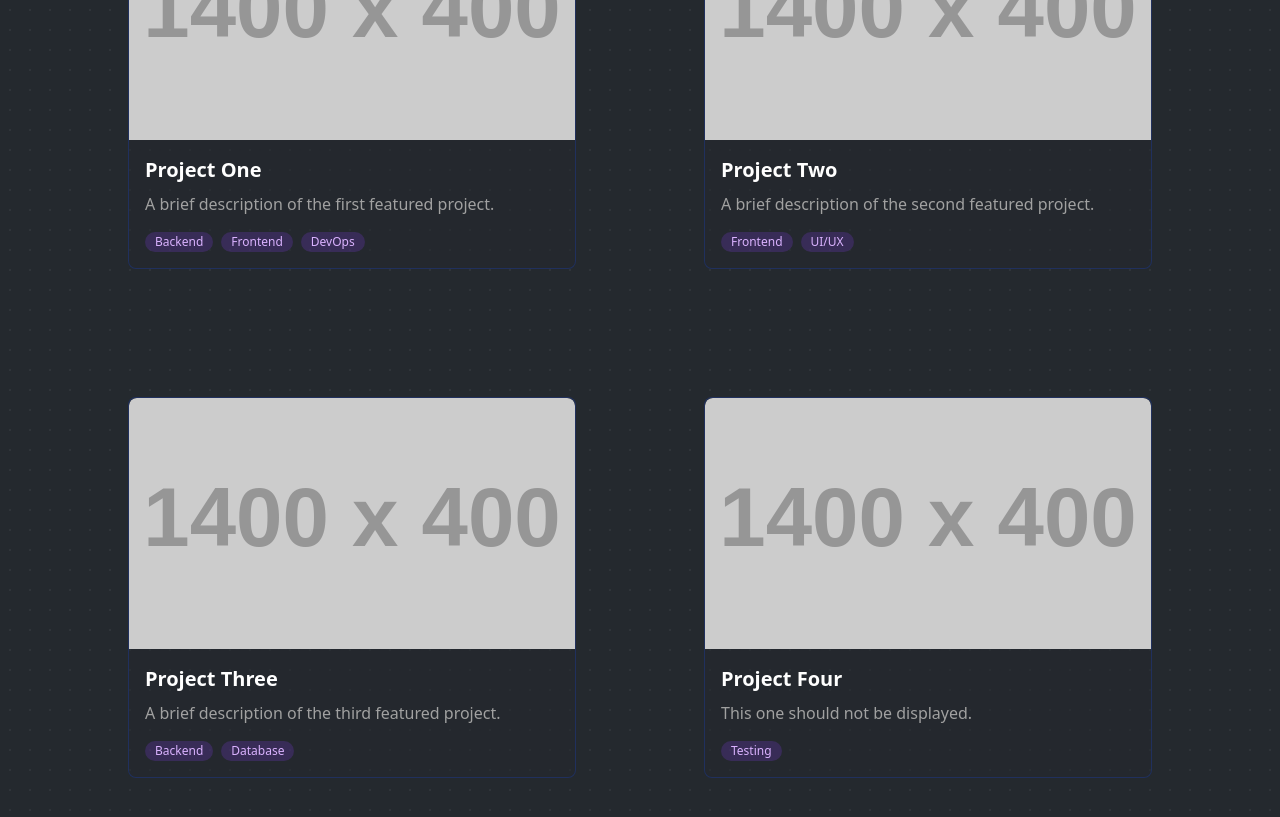
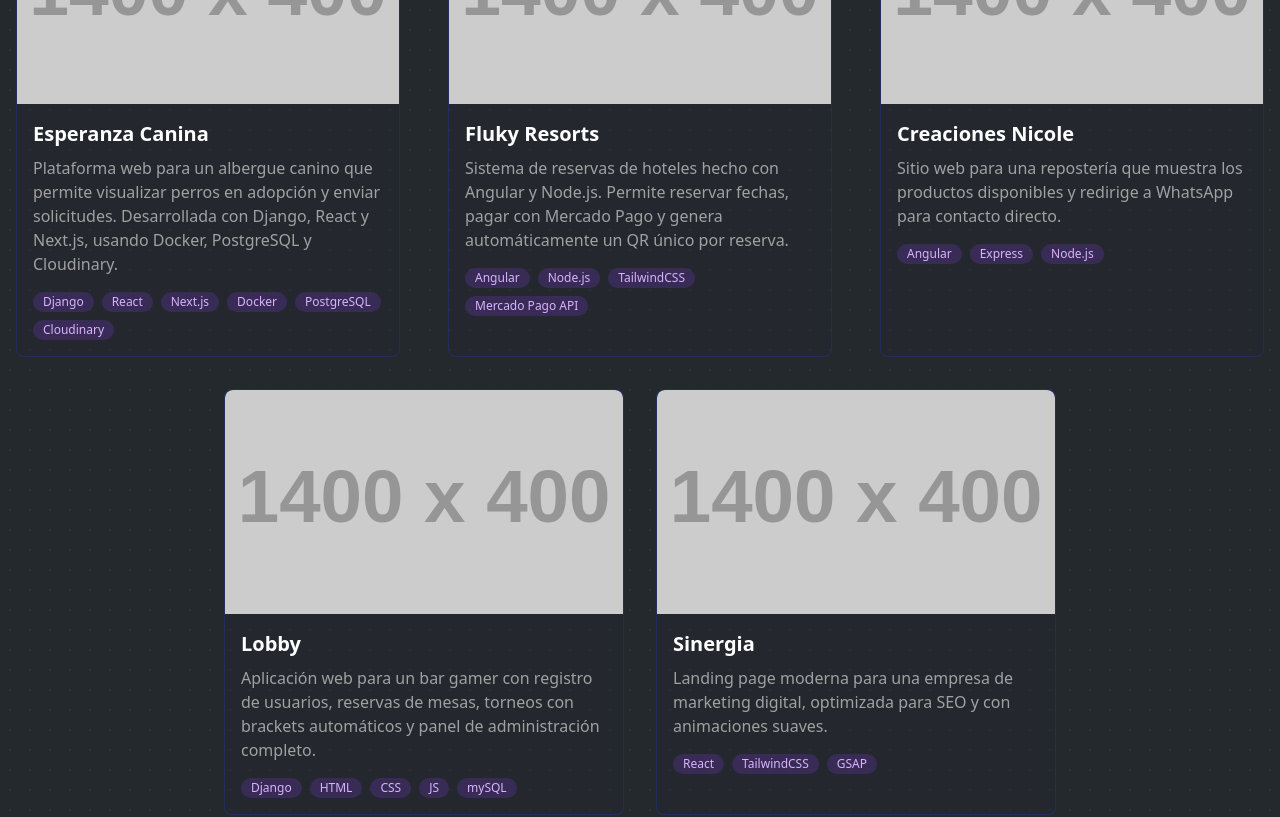
Before and after one commit to SergioEderCervantes/Portfolio, a React (Vite) app: page / in a window 1280 px wide. Shown: the part 1080-1897 px from the top of the page. Built offline with nearby package versions, Linux system fonts and the light colour scheme.

Commit message:
Solo falta la pantalla indididual del proyecto

```diff
--- a/src/components/FeaturedProjects.jsx
+++ b/src/components/FeaturedProjects.jsx
@@ -1,18 +1,26 @@
 import React from 'react';
-import projectsData from '../data/projects.json';
+import projectsData from '../data/projects2.json';
 import ProjectCard from './ProjectCard';
 
 const FeaturedProjects = () => {
-  const featured = projectsData.slice(0, 4);
+  const row1Projects = projectsData.slice(0, 3);
+  const row2Projects = projectsData.slice(3, 5);
 
   return (
     <section id="featured-projects" className="py-20 px-4 w-full">
       <div className="max-w-7xl mx-auto flex flex-col items-center">
-        <h2 className="text-4xl font-bold text-center text-white mb-12" data-aos="fade-down">Proyectos Destacados</h2>
-        <div className="grid grid-cols-1 md:grid-cols-2 lg:grid-cols-2 gap-32 ">
-          {featured.map((project, index) => (
-            <ProjectCard key={project.id} project={project} delay={index * 50} />
-          ))}
+        <h2 className="text-4xl font-bold text-center text-white mb-12 glowing-border" data-aos="fade-down">Proyectos Destacados</h2>
+        <div className="w-full">
+          <div className="grid grid-cols-1 md:grid-cols-3 gap-12 mb-8">
+            {row1Projects.map((project, index) => (
+              <ProjectCard key={project.id} project={project} delay={index * 50} />
+            ))}
+          </div>
+          <div className="grid grid-cols-1 md:grid-cols-2 gap-8 justify-center md:w-2/3 mx-auto">
+            {row2Projects.map((project, index) => (
+              <ProjectCard key={project.id} project={project} delay={(index + 3) * 50} />
+            ))}
+          </div>
         </div>
       </div>
     </section>
--- a/src/components/ProjectCard.jsx
+++ b/src/components/ProjectCard.jsx
@@ -7,20 +7,25 @@ const ProjectCard = ({ project, delay }) => {
       data-aos="zoom-in-up"
       data-aos-delay={delay}
     >
-      <div className="overflow-hidden rounded-t-lg">
+      <div className="overflow-hidden rounded-t-lg relative">
         <img
           src={project.imagen || "https://placehold.co/600x400/1a1a2e/ffffff?text=Project"}
           alt={project.nombre}
-          className="aspect-video object-cover w-full"
+          className="aspect-video object-cover w-full group-hover:blur-xs transition-all"
         />
+        <div className="absolute inset-0  flex items-center justify-center opacity-0 group-hover:opacity-100 transition-opacity duration-300">
+          <button className="bg-strong-purple text-white font-bold py-2 px-4 rounded-lg transform scale-0 group-hover:scale-100 transition-transform duration-300">
+            Ver más
+          </button>
+        </div>
       </div>
       <div className="p-4 transition-transform duration-300 group-hover:-translate-y-2">
         <h3 className="text-xl font-bold mb-2 text-white">{project.nombre}</h3>
-        <p className="text-neutral-400 mb-4">{project.descripcionCorta}</p>
+        <p className="text-neutral-400 mb-4">{project.descripcion}</p>
         <div className="flex flex-wrap gap-2">
-          {project.rolesDesempeñados.map((role, index) => (
+          {project.tecnologias.map((tech, index) => (
             <span key={index} className="bg-strong-purple/20 text-purple-300 text-xs font-medium px-2.5 py-0.5 rounded-full">
-              {role}
+              {tech}
             </span>
           ))}
         </div>
--- a/src/data/projects.json
+++ b/src/data/projects.json
@@ -26,5 +26,12 @@
     "descripcionCorta": "This one should not be displayed.",
     "rolesDesempeñados": ["Testing"],
     "imagen": "https://placehold.co/1400x400"
+  },
+  {
+    "id": 5,
+    "nombre": "Project Five",
+    "descripcionCorta": "A brief description of the fifth featured project.",
+    "rolesDesempeñados": ["Backend", "Frontend"],
+    "imagen": "https://placehold.co/1400x400"
   }
 ]
--- /dev/null
+++ b/src/data/projects2.json
@@ -0,0 +1,54 @@
+[
+  {
+    "id": 1,
+    "nombre": "Esperanza Canina",
+    "descripcion": "Plataforma web para un albergue canino que permite visualizar perros en adopción y enviar solicitudes. Desarrollada con Django, React y Next.js, usando Docker, PostgreSQL y Cloudinary.",
+    "tecnologias": [
+      "Django",
+      "React",
+      "Next.js",
+      "Docker",
+      "PostgreSQL",
+      "Cloudinary"
+    ],
+    "destacado": "Integración completa entre frontend y backend, uso de almacenamiento en la nube y formularios dinámicos.",
+    "descripcionDetallada": "Plataforma web desarrollada con Django, React y Next.js, contenedorizada con Docker y usando PostgreSQL y Cloudinary para el manejo de datos e imágenes.\nPermite visualizar perros disponibles para adopción y enviar solicitudes con datos completos del interesado.\nIncluye secciones informativas sobre el albergue y su misión.\nDestaca por su integración entre frontend y backend, el uso de formularios dinámicos y almacenamiento en la nube optimizado.",
+    "imagen": "https://placehold.co/1400x400"
+  },
+  {
+    "id": 2,
+    "nombre": "Fluky Resorts",
+    "descripcion": "Sistema de reservas de hoteles hecho con Angular y Node.js. Permite reservar fechas, pagar con Mercado Pago y genera automáticamente un QR único por reserva.",
+    "tecnologias": ["Angular", "Node.js", "TailwindCSS", "Mercado Pago API"],
+    "destacado": "Autogeneración de QRs de reserva y gestión completa de usuarios, reservas y objetos perdidos.",
+    "descripcionDetallada": "Aplicación creada con Angular y Node.js, estilizada con TailwindCSS.\nOfrece la posibilidad de explorar hoteles, realizar reservaciones y pagar mediante Mercado Pago, generando de forma automática un QR único por reserva.\nCada usuario cuenta con un perfil donde puede gestionar sus reservaciones y acceder al sistema de objetos perdidos.\nSobresale el flujo completo de reservas, el uso de APIs de pago seguras y la autogeneración de QRs personalizados.",
+    "imagen": "https://placehold.co/1400x400"
+  },
+  {
+    "id": 3,
+    "nombre": "Creaciones Nicole",
+    "descripcion": "Sitio web para una repostería que muestra los productos disponibles y redirige a WhatsApp para contacto directo.",
+    "tecnologias": ["Angular", "Express", "Node.js"],
+    "destacado": "Diseño limpio, enfoque en la comunicación directa y experiencia de usuario sencilla.",
+    "descripcionDetallada": "Sitio web ligero y funcional para una repostería, que muestra todos los productos disponibles.\nPermite contactar directamente vía WhatsApp con la encargada para solicitar más información o hacer pedidos.\nSe centra en la usabilidad, la presentación visual y la redirección inmediata hacia canales de comunicación directa.",
+    "imagen": "https://placehold.co/1400x400"
+  },
+  {
+    "id": 4,
+    "nombre": "Lobby",
+    "descripcion": "Aplicación web para un bar gamer con registro de usuarios, reservas de mesas, torneos con brackets automáticos y panel de administración completo.",
+    "tecnologias": ["Django", "HTML", "CSS",  "JS", "mySQL"],
+    "destacado": "Generación automática de brackets (directa, doble y round robin), panel admin completo, sistema de recompensas y control total de contenido.",
+    "descripcionDetallada": "Aplicación web compleja para un bar temático de videojuegos, con un diseño proporcionado por los contratistas.\nIncluye información general del local, promociones, sistema de comentarios, y registro de usuarios con carga de imágenes.\nCuenta con un sistema de reservaciones con límite de fechas y selección de mesas, así como un robusto módulo de torneos con:\n\nRegistro de jugadores y generación automática de brackets (eliminación directa, doble y round robin).\n\nPanel administrativo con autenticación, control total de usuarios, torneos, promociones y menú.\n\nSistema de recompensas (inscripción gratis al 5° torneo).\nDestaca por su arquitectura modular, autogeneración de brackets, y panel de administración completo.",
+    "imagen": "https://placehold.co/1400x400"
+  },
+  {
+    "id": 5,
+    "nombre": "Sinergia",
+    "descripcion": "Landing page moderna para una empresa de marketing digital, optimizada para SEO y con animaciones suaves.",
+    "tecnologias": ["React", "TailwindCSS", "GSAP"],
+    "destacado": "Optimización SEO, animaciones fluidas y estructura responsive.",
+    "descripcionDetallada": "Landing page moderna creada con React, para una empresa de marketing digital.\nOptimizada para SEO y diseñada con animaciones fluidas y carga rápida.\nPresenta los servicios y proyectos de la empresa de forma atractiva y con estructura responsive.\nDestaca por su rendimiento, accesibilidad y optimización de posicionamiento web.",
+    "imagen": "https://placehold.co/1400x400"
+  }
+]
```
